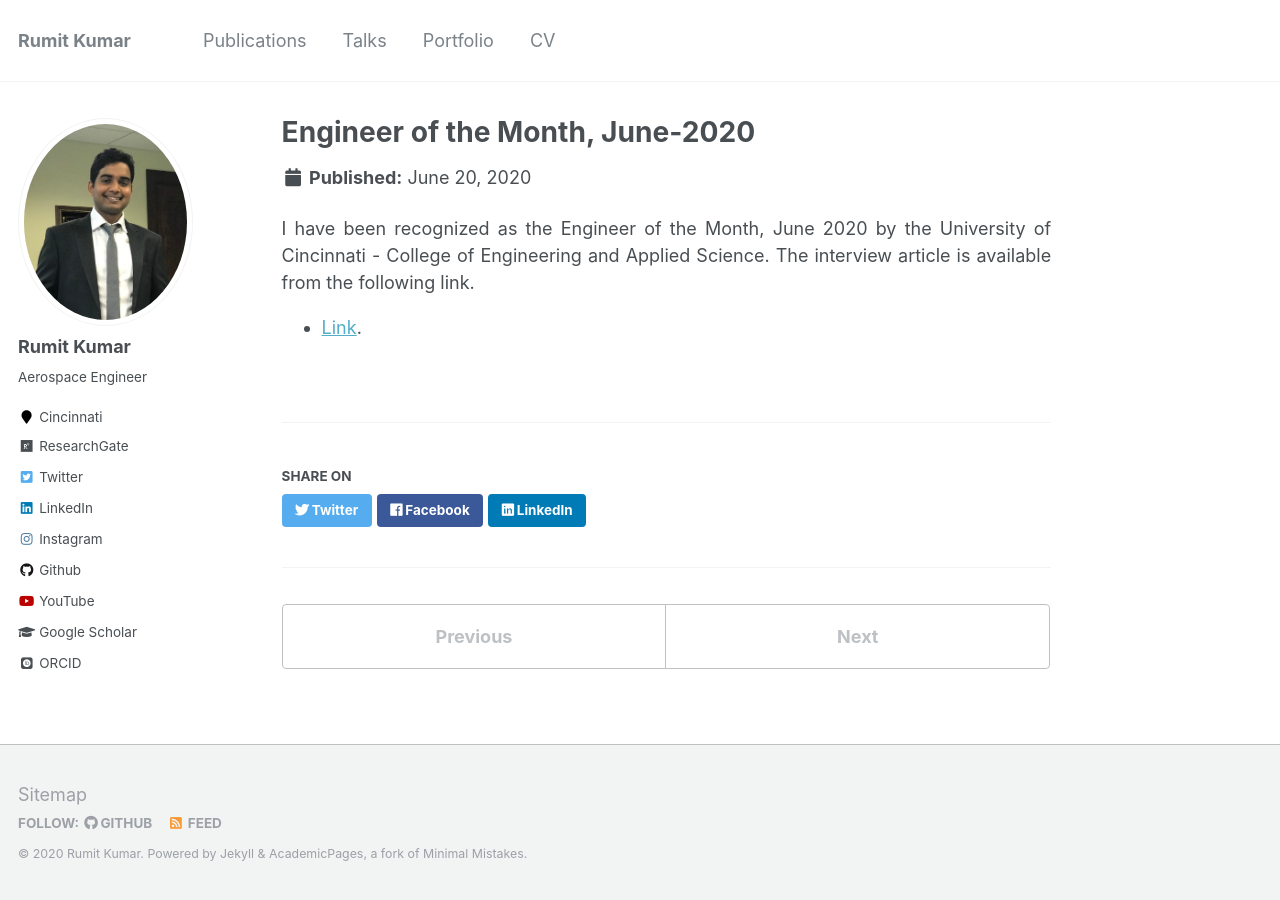
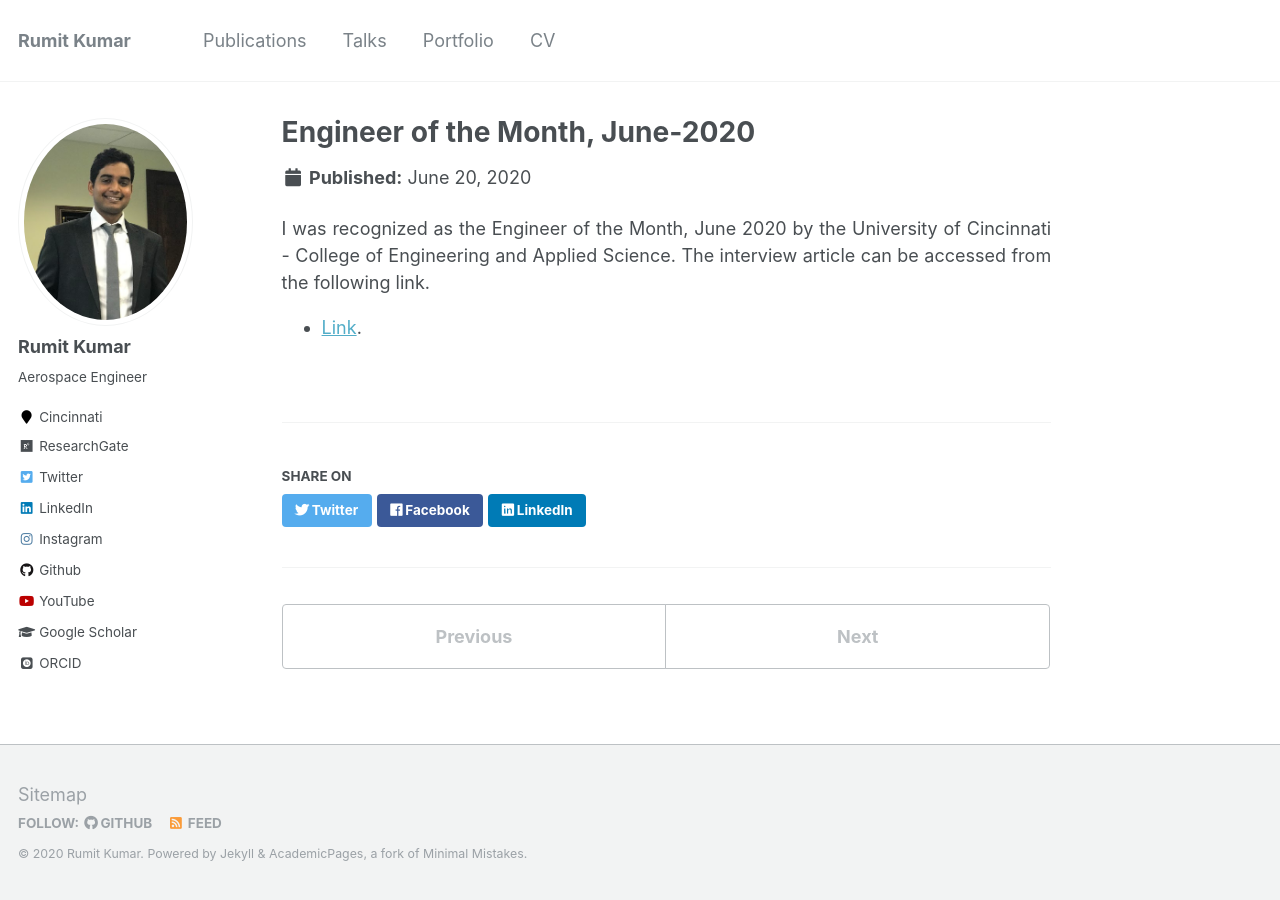
Before and after one commit to kumarrt/kumarrt.github.io, a Jekyll site: the page built from _portfolio/GSOM_June_2020.md, in a window 1280 px wide. Built offline with Jekyll 4.4.1, drawn with Linux system fonts in a browser that asks for light colours; some web fonts are replaced.

Commit message:
Update GSOM_June_2020.md

```diff
--- a/_portfolio/GSOM_June_2020.md
+++ b/_portfolio/GSOM_June_2020.md
@@ -7,8 +7,8 @@ collection: portfolio
 ---
 
 <div style="text-align: justify">
-I have been recognized as the Engineer of the Month, June 2020 by the University of Cincinnati - College of Engineering and Applied Science.
-The interview article is available from the following link.
+I was recognized as the Engineer of the Month, June 2020 by the University of Cincinnati - College of Engineering and Applied Science.
+The interview article can be accessed from the following link.
 </div>
 
 
```
